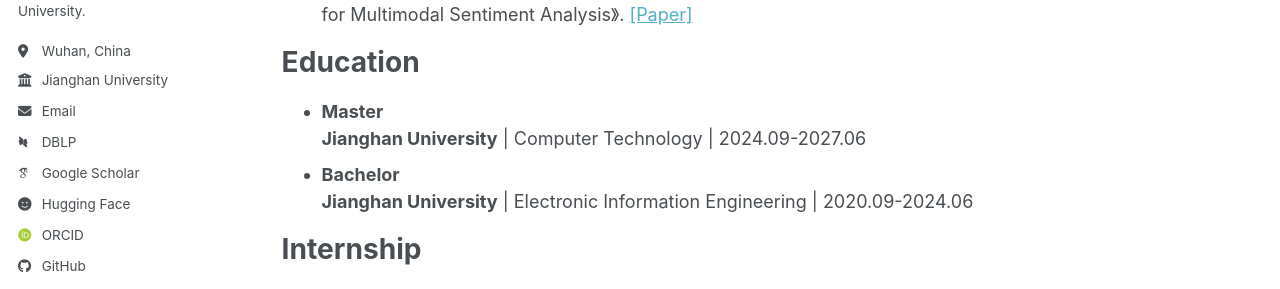
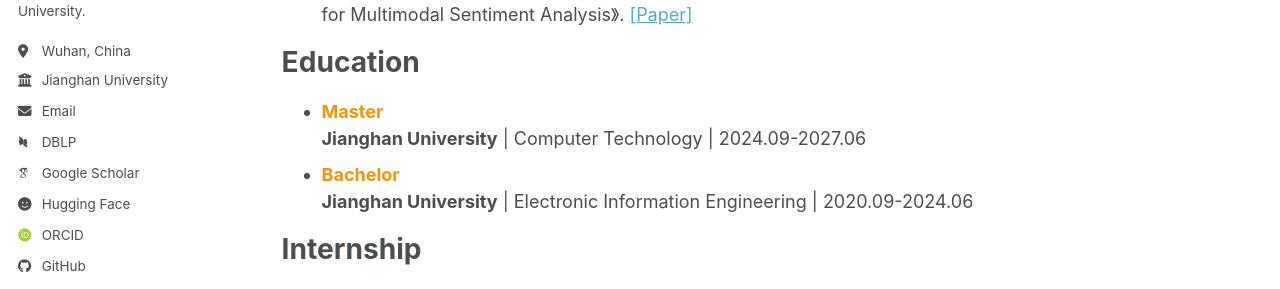
Before and after one commit to kaka-yjk/kaka-yjk.github.io, a Jekyll site: the page built from _pages/about.md, in a window 1280 px wide and 1400 px high, scrolled down 424 px. Shown: the part 430-719 px from the top of the window. Built offline with Jekyll 4.4.1, drawn with Linux system fonts in a browser that asks for light colours; some web fonts are replaced; a script bundle is joined from its source files by our own code; library files that are not in the unit come from our copies.

Commit message:
Highlight education degree labels

```diff
--- a/_pages/about.md
+++ b/_pages/about.md
@@ -26,9 +26,9 @@ My current research focuses on recursive self-improvement. Please feel free to r
 * 🏆 [2025/08]: One paper has been accepted to **PRICAI 2025 (CCF-C)**, First Author. 《AMCCL: Adaptive Multi-scale Convolution Fusion Network with Contrastive Learning for Multimodal Sentiment Analysis》. [[Paper]](https://doi.org/10.1007/978-981-95-7081-2_34)
 
 <h1 id="education">Education</h1>
-* **Master**
+* <strong class="education-degree">Master</strong><br>
   **Jianghan University** | Computer Technology | 2024.09-2027.06
-* **Bachelor**
+* <strong class="education-degree">Bachelor</strong><br>
   **Jianghan University** | Electronic Information Engineering | 2020.09-2024.06
 
 <h1 id="intern">Internship</h1>
--- a/_sass/layout/_page.scss
+++ b/_sass/layout/_page.scss
@@ -399,3 +399,7 @@
   font-size: $type-size-6;
   text-transform: uppercase;
 }
+
+.education-degree {
+  color: $warning-color;
+}
```
